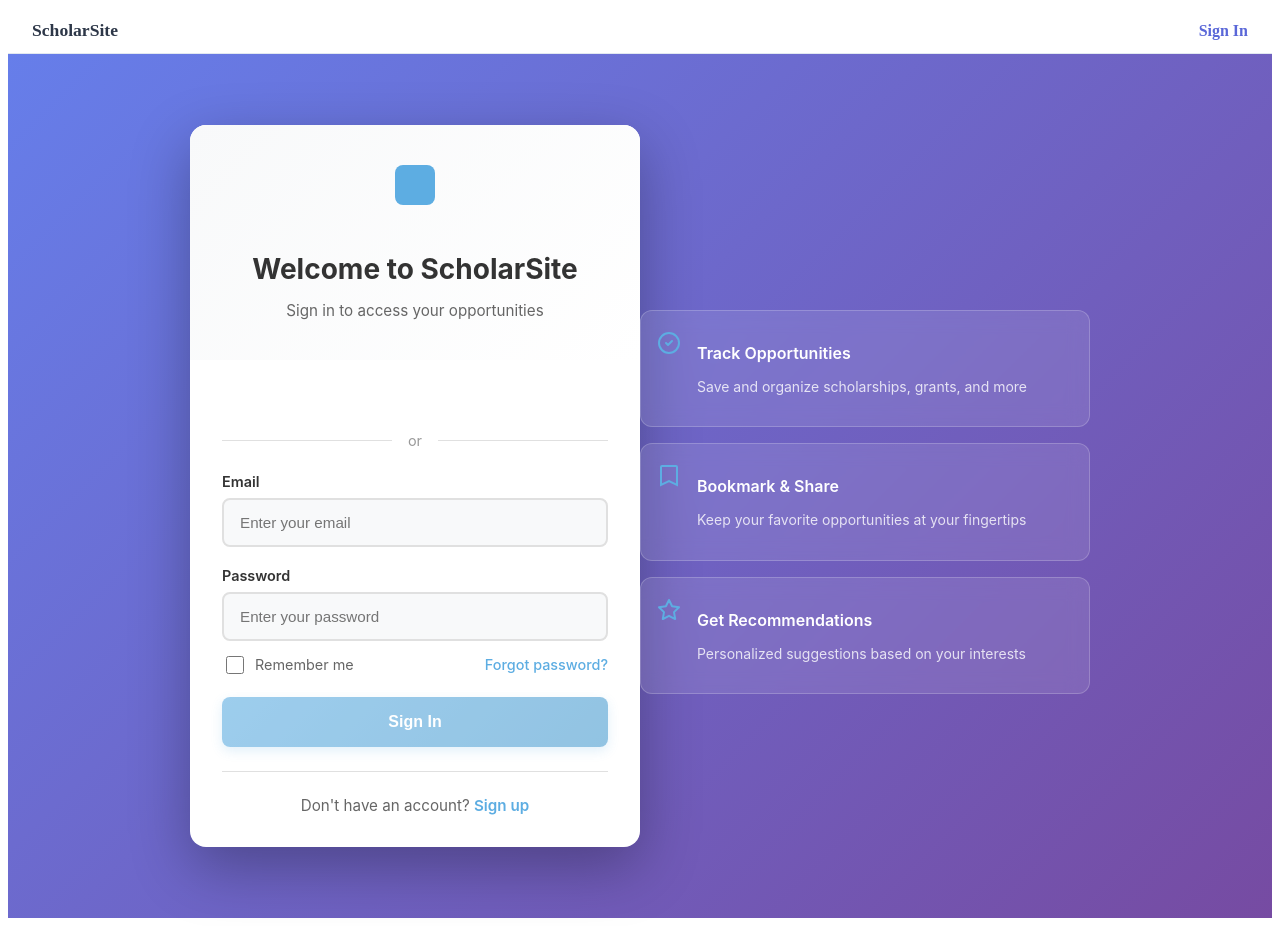
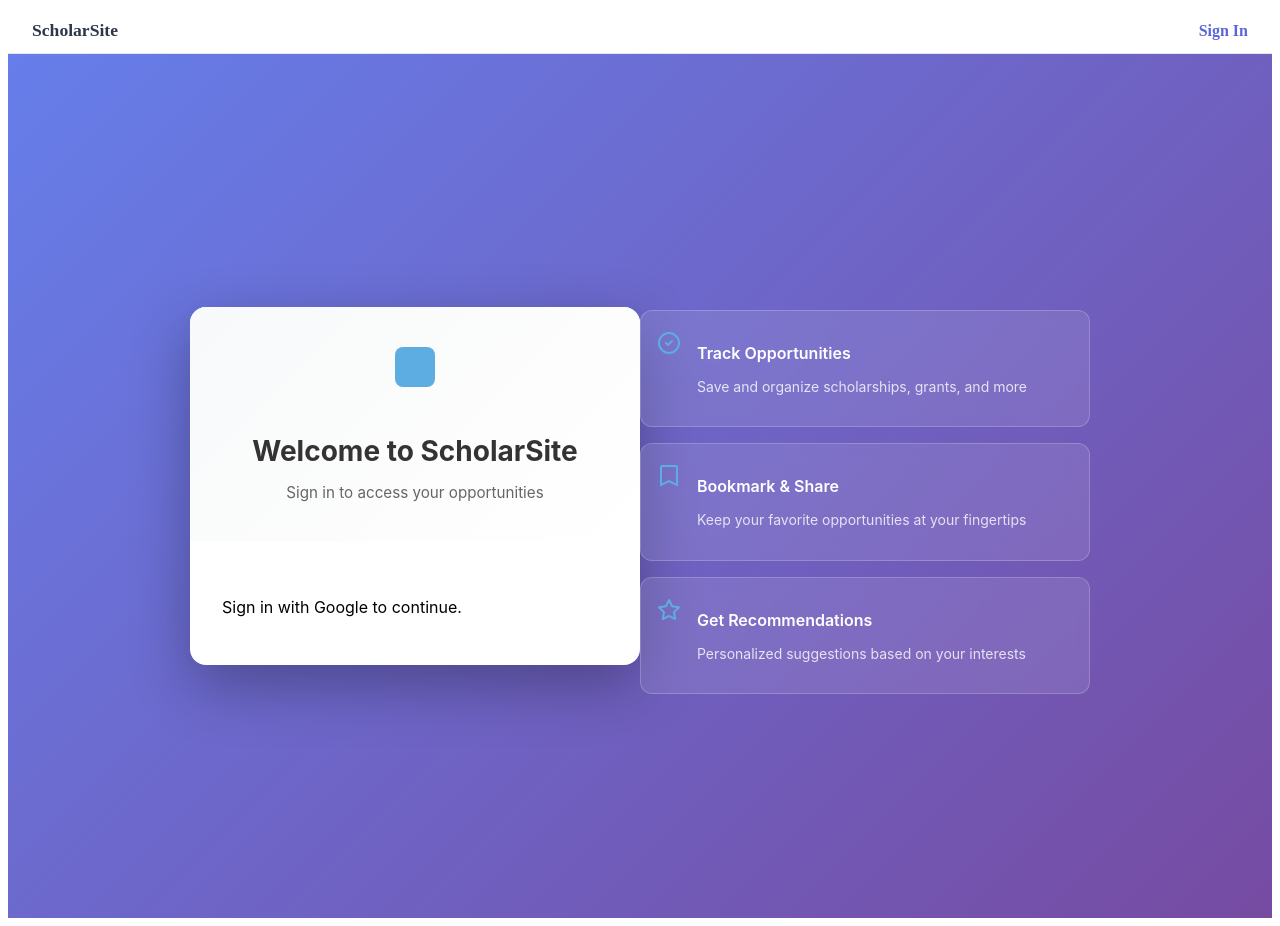
Before and after one commit to GreasyGopher01/ScholarSite, an Angular app in the folder ui/: page /login in a window 1280 px wide. Built offline with nearby package versions, Linux system fonts and the light colour scheme.

Commit message:
vercel prod changes

```diff
--- a/ui/package.json
+++ b/ui/package.json
@@ -4,7 +4,8 @@
   "scripts": {
     "ng": "ng",
     "start": "ng serve",
-    "build": "ng build",
+    "build": "ng build --configuration production",
+    "vercel-build": "ng build --configuration production",
     "watch": "ng build --watch --configuration development",
     "test": "ng test"
   },
--- a/ui/src/app/components/login/login.component.html
+++ b/ui/src/app/components/login/login.component.html
@@ -12,70 +12,13 @@
     </div>
 
     <div class="login-body">
-      <!-- Social Login Buttons -->
       <div class="social-login">
-        <!-- Google Sign-In Button -->
         <div id="googleSignInButton" class="google-button-container"></div>
-
-        <!-- Apple Sign-In Button -->
-        <div
-          id="appleid-signin"
-          class="apple-signin-button"
-          data-color="black"
-          data-border="true"
-          data-type="sign in"
-          data-width="280"
-          data-height="44">
-        </div>
       </div>
 
-      <div class="divider">
-        <span>or</span>
+      <div class="login-note">
+        <p>Sign in with Google to continue.</p>
       </div>
-
-      <!-- Email/Password Login Form -->
-      <form [formGroup]="loginForm" (ngSubmit)="onSubmit()" class="login-form">
-        <div class="form-group">
-          <label class="form-label">Email</label>
-          <input
-            type="email"
-            formControlName="email"
-            class="form-input"
-            [class.error]="loginForm.get('email')?.invalid && loginForm.get('email')?.touched"
-            placeholder="Enter your email">
-          <div class="error-message" *ngIf="loginForm.get('email')?.invalid && loginForm.get('email')?.touched">
-            Please enter a valid email
-          </div>
-        </div>
-
-        <div class="form-group">
-          <label class="form-label">Password</label>
-          <input
-            type="password"
-            formControlName="password"
-            class="form-input"
-            [class.error]="loginForm.get('password')?.invalid && loginForm.get('password')?.touched"
-            placeholder="Enter your password">
-          <div class="error-message" *ngIf="loginForm.get('password')?.invalid && loginForm.get('password')?.touched">
-            Password must be at least 6 characters
-          </div>
-        </div>
-
-        <div class="form-options">
-          <label class="checkbox-label">
-            <input type="checkbox" formControlName="rememberMe">
-            <span>Remember me</span>
-          </label>
-          <a href="#" class="forgot-password">Forgot password?</a>
-        </div>
-
-        <button
-          type="submit"
-          class="submit-btn"
-          [disabled]="loginForm.invalid || isLoading">
-          <span *ngIf="!isLoading">Sign In</span>
-          <span *ngIf="isLoading" class="loading-spinner"></span>
-        </button>
 
       <div class="error-alert" *ngIf="errorMessage">
         <svg width="20" height="20" viewBox="0 0 20 20" fill="none" xmlns="http://www.w3.org/2000/svg">
@@ -84,11 +27,6 @@
           <path d="M10 14H10.01" stroke="currentColor" stroke-width="2" stroke-linecap="round"/>
         </svg>
         {{ errorMessage }}
-        </div>
-      </form>
-
-      <div class="signup-link">
-        Don't have an account? <a routerLink="/register">Sign up</a>
       </div>
     </div>
   </div>
--- a/ui/src/app/components/login/login.component.ts
+++ b/ui/src/app/components/login/login.component.ts
@@ -1,46 +1,35 @@
 // login.component.ts
 import { Component, OnInit, AfterViewInit, OnDestroy } from '@angular/core';
 import { CommonModule } from '@angular/common';
-import { FormBuilder, FormGroup, Validators, ReactiveFormsModule } from '@angular/forms';
-import { ActivatedRoute, Router, RouterLink } from '@angular/router';
-import { AuthService, AuthResponse, User } from '../../services/auth.service';
+import { ActivatedRoute, Router } from '@angular/router';
+import { AuthService, User } from '../../services/auth.service';
 import { Subscription } from 'rxjs';
 
 declare var google: any;
-declare var AppleID: any;
 
 @Component({
   selector: 'app-login',
   standalone: true,
-  imports: [CommonModule, ReactiveFormsModule, RouterLink],
+  imports: [CommonModule],
   templateUrl: './login.component.html',
   styleUrls: ['./login.component.css']
 })
 export class LoginComponent implements OnInit, AfterViewInit, OnDestroy {
-  loginForm: FormGroup;
   isLoading = false;
   errorMessage = '';
   private authSubscription?: Subscription;
   private returnUrl = '/home';
 
   constructor(
-    private formBuilder: FormBuilder,
     private authService: AuthService,
     private router: Router,
     private route: ActivatedRoute
-  ) {
-    this.loginForm = this.formBuilder.group({
-      email: ['', [Validators.required, Validators.email]],
-      password: ['', [Validators.required, Validators.minLength(6)]],
-      rememberMe: [false]
-    });
-  }
+  ) {}
 
   ngOnInit(): void {
     this.returnUrl = this.route.snapshot.queryParamMap.get('returnUrl') || '/home';
     this.authService.setRedirectUrl(this.returnUrl);
 
-    // Redirect if already logged in
     if (this.authService.isAuthenticated) {
       this.router.navigateByUrl(this.returnUrl);
     }
@@ -50,9 +39,6 @@ export class LoginComponent implements OnInit, AfterViewInit, OnDestroy {
         this.router.navigateByUrl(this.returnUrl);
       }
     });
-
-    // Initialize Apple Sign In once the SDK is available
-    this.waitForApple(() => this.initAppleSignIn());
   }
 
   ngAfterViewInit(): void {
@@ -75,78 +61,4 @@ export class LoginComponent implements OnInit, AfterViewInit, OnDestroy {
       console.warn('Google Sign-In SDK did not load in time.');
     }
   }
-
-  private waitForApple(callback: () => void, retries = 12): void {
-    if (typeof AppleID !== 'undefined') {
-      callback();
-    } else if (retries > 0) {
-      setTimeout(() => this.waitForApple(callback, retries - 1), 250);
-    } else {
-      console.warn('Apple Sign-In SDK did not load in time.');
-    }
-  }
-
-  initAppleSignIn(): void {
-    if (typeof AppleID !== 'undefined') {
-      AppleID.auth.init({
-        clientId: 'YOUR_APPLE_CLIENT_ID',
-        scope: 'name email',
-        redirectURI: 'https://your-domain.com/auth/apple/callback',
-        state: 'origin:web',
-        usePopup: true
-      });
-
-      // Listen for authorization success
-      document.addEventListener('AppleIDSignInOnSuccess', (event: any) => {
-        console.log('Apple Sign In Success:', event.detail);
-        this.handleAppleSignIn(event.detail.authorization);
-      });
-
-      // Listen for authorization failure
-      document.addEventListener('AppleIDSignInOnFailure', (event: any) => {
-        console.error('Apple Sign In Error:', event.detail.error);
-        this.errorMessage = 'Apple Sign In failed. Please try again.';
-      });
-    }
-  }
-
-  handleAppleSignIn(authorization: any): void {
-    this.isLoading = true;
-    this.errorMessage = '';
-
-    this.authService.loginWithApple(authorization.code).subscribe({
-      next: (response: AuthResponse) => {
-        console.log('Apple login successful', response);
-        this.router.navigateByUrl(this.returnUrl);
-      },
-      error: (error: any) => {
-        console.error('Apple login failed', error);
-        this.errorMessage = error.error?.message || 'Apple Sign In failed';
-        this.isLoading = false;
-      }
-    });
-  }
-
-  onSubmit(): void {
-    if (this.loginForm.invalid) {
-      return;
-    }
-
-    this.isLoading = true;
-    this.errorMessage = '';
-
-    const { email, password } = this.loginForm.value;
-
-    this.authService.login(email, password).subscribe({
-      next: (response: AuthResponse) => {
-        console.log('Login successful', response);
-        this.router.navigateByUrl(this.returnUrl);
-      },
-      error: (error: any) => {
-        console.error('Login failed', error);
-        this.errorMessage = error.error?.message || 'Invalid email or password';
-        this.isLoading = false;
-      }
-    });
-  }
 }
--- a/ui/src/environments/environment.prod.ts
+++ b/ui/src/environments/environment.prod.ts
@@ -1,4 +1,4 @@
 export const environment = {
   production: true,
-  apiUrl: 'https://scholarsite-1.onrender.com'  // Your Render URL
+  apiUrl: 'https://scholarsite-ly19.onrender.com'  // Your Render URL
 };
```
Lines whose indentation alone changed are shown as unchanged.
